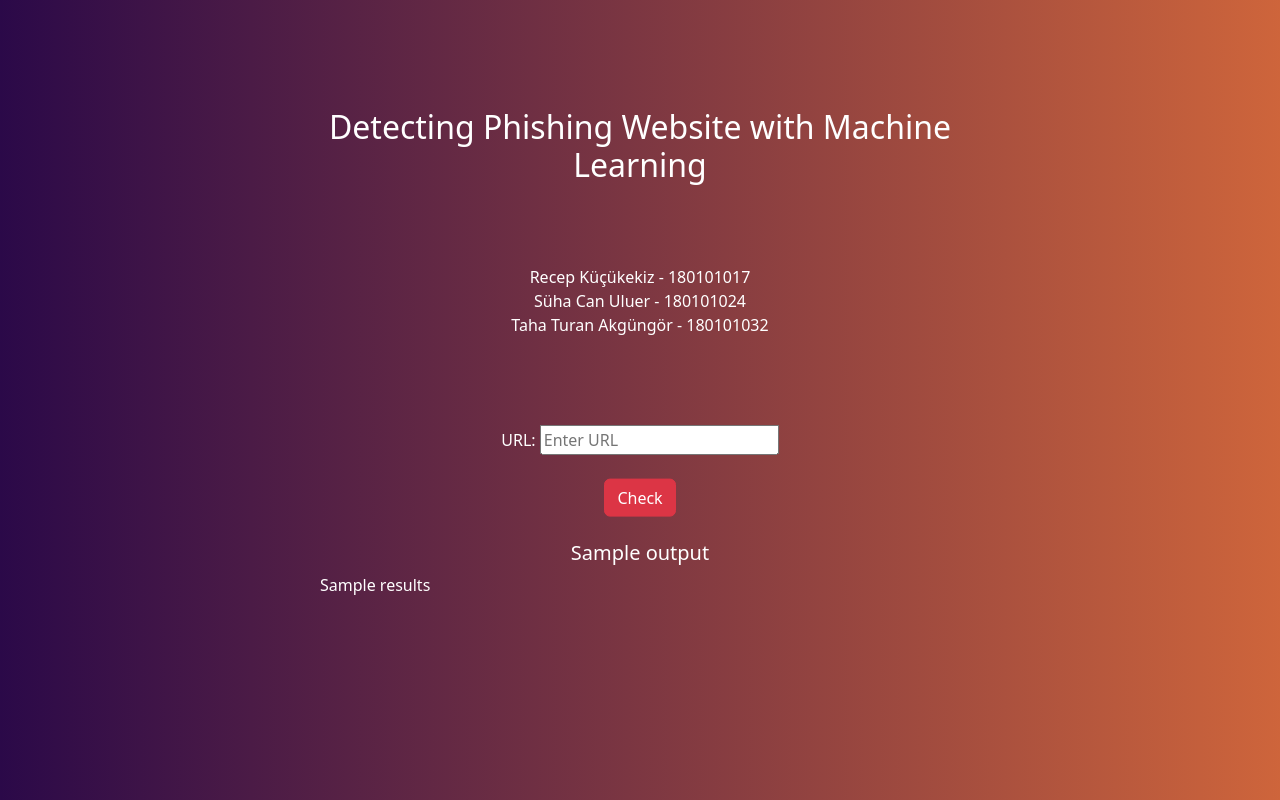
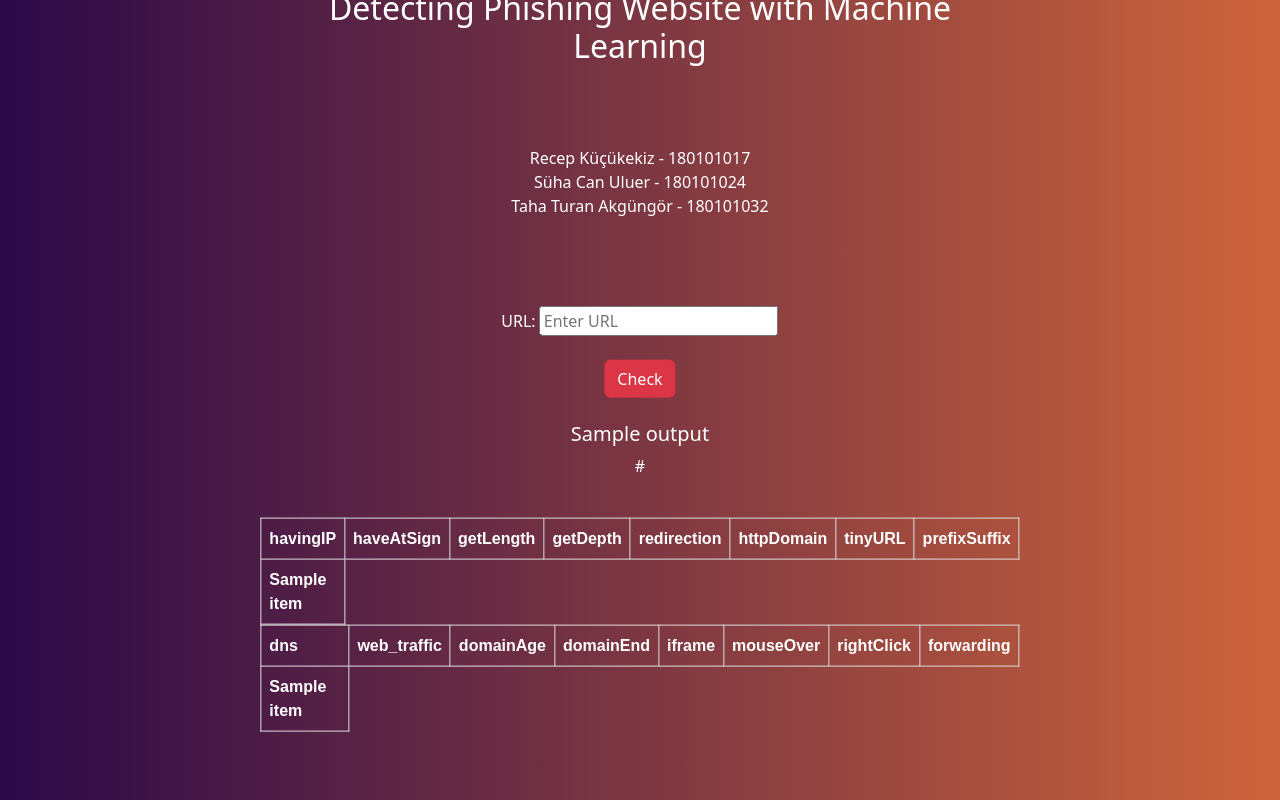
Before and after one commit to recepkucukekiz/phishing-website, a Flask app: template templates/index.html in a window 1280 px wide. Run offline with Flask 2, Linux system fonts and the light colour scheme; the template is opened without the code that fills it: most values are stand-ins (such as "Sample title", 1, 10 or a date in 2020); lists and menus that the app fills with data are empty.

Commit message:
feature results added to web ui

```diff
--- a/app.py
+++ b/app.py
@@ -42,7 +42,7 @@
         if len(url) == 0:
           prediction = ""
           res = ""
-          return render_template("index.html", output = prediction, results = res)
+          return render_template("index.html", output = prediction, results = res, url = "")
 
         model = pickle.load(open("XGBoost.pickle.dat", "rb"))
 
@@ -60,6 +60,6 @@
         prediction = ""
         res = ""
 
-    return render_template("index.html", output = prediction, results = res)
+    return render_template("index.html", output = prediction, results = res, url = url)
 
 app.run()
--- a/templates/index.html
+++ b/templates/index.html
@@ -11,6 +11,18 @@
             position: relative;
         }
 
+        table {
+            font-family: arial, sans-serif;
+            border-collapse: collapse;
+            width: 100%;
+        }
+
+        td, th {
+            border: 1px solid #dddddd;
+            text-align: left;
+            padding: 8px;
+        }
+
         .center div  {
             margin: 0;
             position: absolute;
@@ -18,7 +30,8 @@
             left: 50%;
             transform: translate(-50%, -50%);
         }
-        h2, p, span, h5 {
+
+        h2, p, span, h5, th {
             color: white;
         }
     </style>
@@ -42,7 +55,43 @@
                 </form>
                 <br>
                 <h5 style="text-align: center;">{{ output }}</h5>
-                <p> {{ results }}</p>
+                <p style="text-align: center;">{{ url }}</p>
+                <br>
+                <table>
+                    <tr>
+                        <th>havingIP</th>
+                        <th>haveAtSign</th>
+                        <th>getLength</th>
+                        <th>getDepth</th>
+                        <th>redirection</th>
+                        <th>httpDomain</th>
+                        <th>tinyURL</th>
+                        <th>prefixSuffix</th>
+
+                      </tr>
+                      <tr>
+                        {% for item in results[:8] %}
+                            <th>{{item}}</th>
+                        {% endfor %}
+                      </tr>
+                </table>
+                <table>
+                    <tr>
+                        <th>dns</th>
+                        <th>web_traffic</th>
+                        <th>domainAge</th>
+                        <th>domainEnd</th>
+                        <th>iframe</th>
+                        <th>mouseOver</th>
+                        <th>rightClick</th>
+                        <th>forwarding</th>
+                    </tr>
+                    <tr>
+                        {% for item in results[8:] %}
+                            <th>{{item}}</th>
+                        {% endfor %}
+                      </tr>
+                </table>
             </div>
         </div>
     </div>
```
Also changed, not shown: 2 other files.
